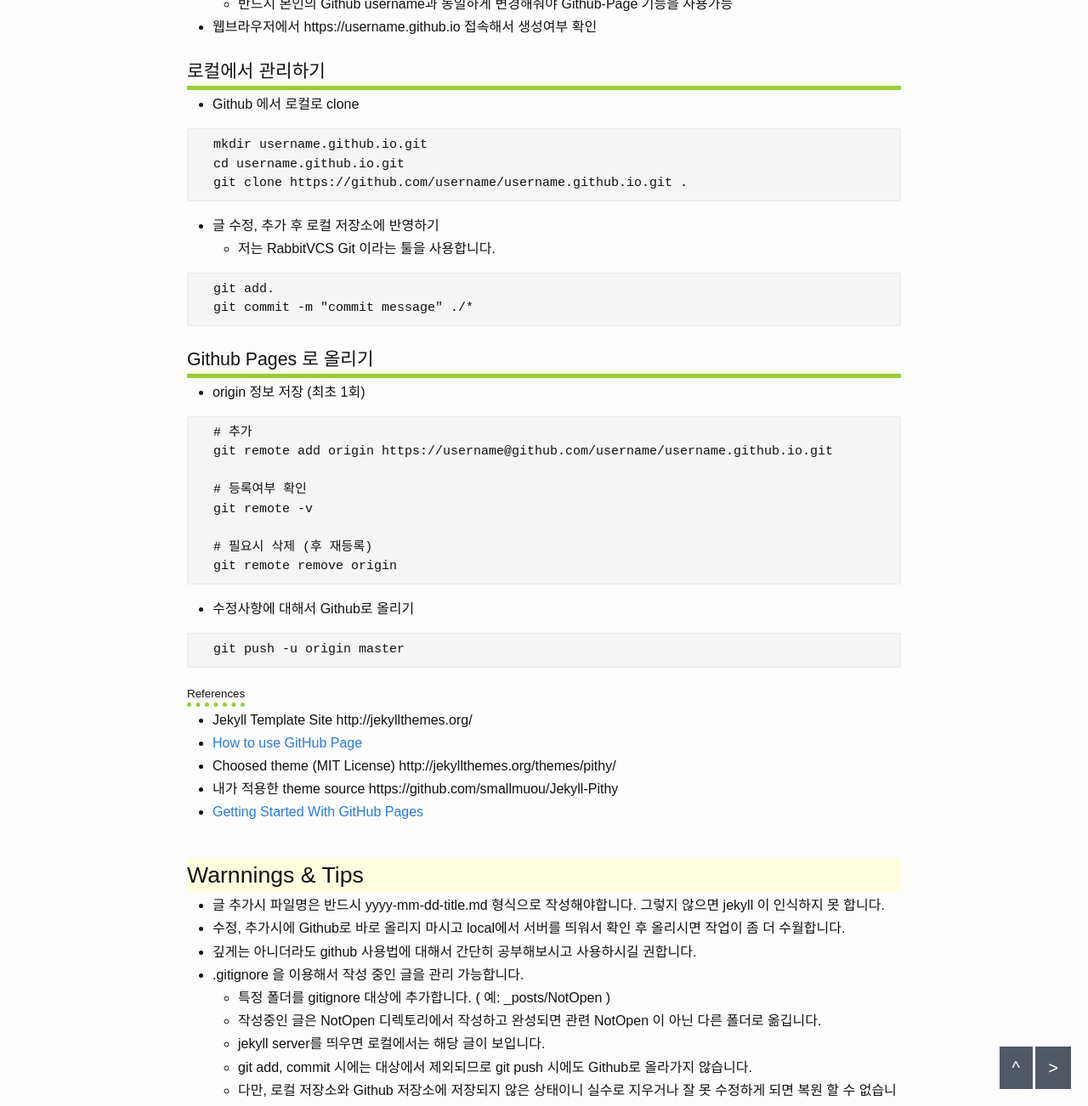
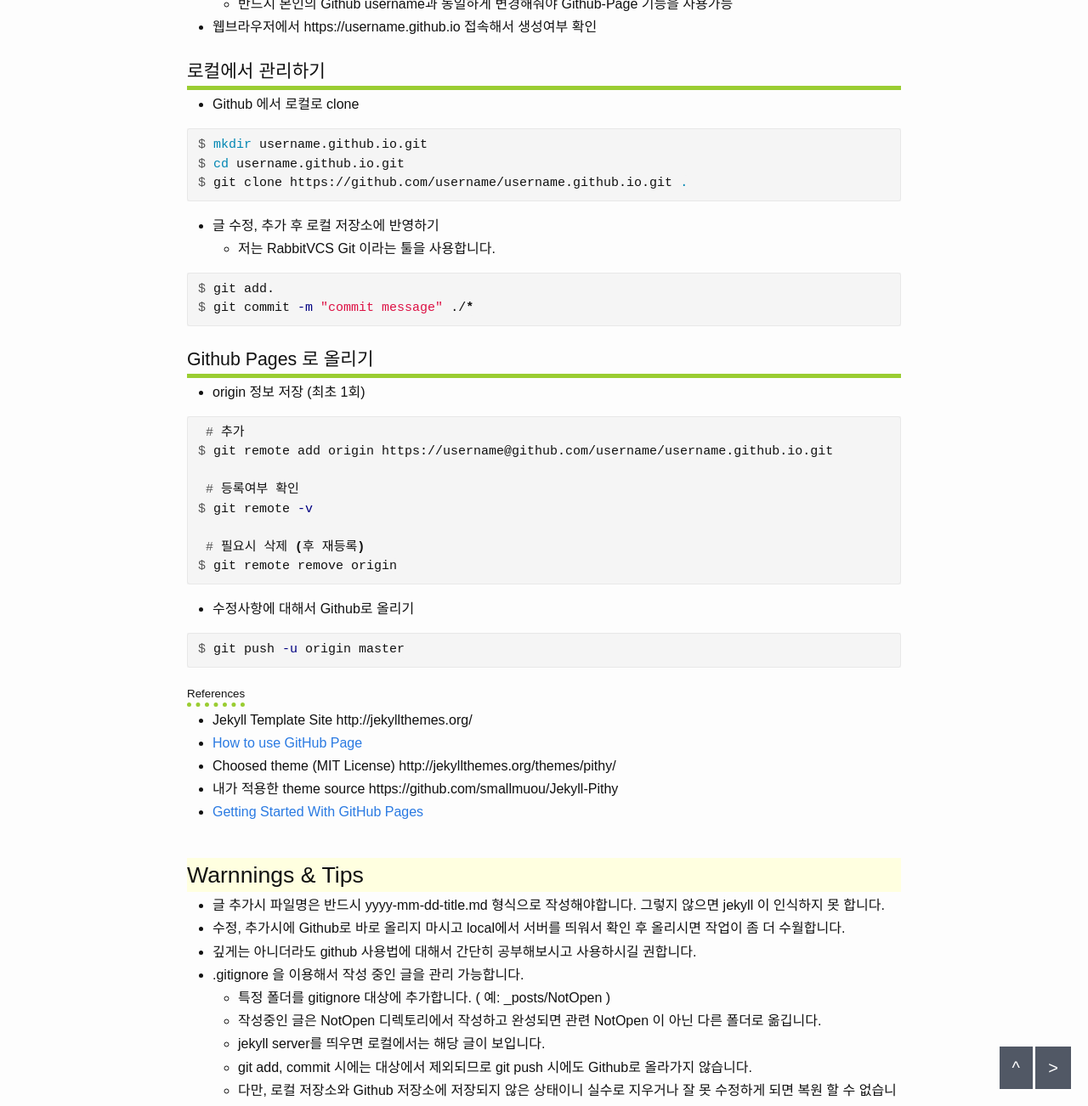
Before and after one commit to dveamer/dveamer.github.io, a Jekyll site: the page built from _posts/Hompage/2015-07-04-JekyllOnGithubPages.md, in a window 1280 px wide and 1400 px high, scrolled down 3220 px, cut to the strip 98-1400 px from the top of the window. Shown: the whole strip at 85% size. Built offline with Jekyll 4.4.1, drawn with Linux system fonts in a browser that asks for light colours; comment, search, counter and statistics services are not loaded; some of the changed text lies outside the part shown.

Commit message:
modify highlights of articles

```diff
--- a/_posts/Hompage/2015-07-04-JekyllOnGithubPages.md
+++ b/_posts/Hompage/2015-07-04-JekyllOnGithubPages.md
@@ -27,20 +27,20 @@ Github에다가 Markdown 형식의 문서를 올리면 Github가 Jekyll를 이
 # Install Jekyll 2 on Ubuntu 14.04 LTS
  * Ruby, NodeJs 설치
 
-~~~
-sudo apt-get install ruby ruby-dev make gcc nodejs
+~~~console
+$ sudo apt-get install ruby ruby-dev make gcc nodejs
 ~~~
 
  * Jekyll2 설치
 
-~~~
-sudo gem install jekyll --no-rdoc --no-ri
+~~~console
+$ sudo gem install jekyll --no-rdoc --no-ri
 ~~~
 
  * 확인
 
-~~~
-jekyll -v
+~~~console
+$ jekyll -v
 ~~~
 
 #### References
@@ -49,15 +49,15 @@ jekyll -v
 # Create a blog on local computer
  * 기본 블로그 생성
 
-~~~
-jekyll new my-awesome-site
+~~~console
+$ jekyll new my-awesome-site
 ~~~
 
  * Jekyll server 실행
 
-~~~
-cd my-awesome-site
-jekyll serve
+~~~console
+$ cd my-awesome-site
+$ jekyll serve
 ~~~
 
  * 서버기동 확인 (local computer)
@@ -98,39 +98,39 @@ jekyll serve
 
   * Github 에서 로컬로 clone
 
-~~~
-  mkdir username.github.io.git
-  cd username.github.io.git
-  git clone https://github.com/username/username.github.io.git .
+~~~console
+$ mkdir username.github.io.git
+$ cd username.github.io.git
+$ git clone https://github.com/username/username.github.io.git .
 ~~~
 
   * 글 수정, 추가 후 로컬 저장소에 반영하기
     - 저는 RabbitVCS Git 이라는 툴을 사용합니다.
 
-~~~
-  git add.
-  git commit -m "commit message" ./*
+~~~ console
+$ git add.
+$ git commit -m "commit message" ./*
 ~~~
 
 ## Github Pages 로 올리기
 
   * origin 정보 저장 (최초 1회)
 
-~~~
-  # 추가
-  git remote add origin https://username@github.com/username/username.github.io.git
+~~~console
+ # 추가
+$ git remote add origin https://username@github.com/username/username.github.io.git
 
-  # 등록여부 확인
-  git remote -v
+ # 등록여부 확인
+$ git remote -v
 
-  # 필요시 삭제 (후 재등록)
-  git remote remove origin
+ # 필요시 삭제 (후 재등록)
+$ git remote remove origin
 ~~~
 
   * 수정사항에 대해서 Github로 올리기
 
-~~~
-  git push -u origin master
+~~~console
+$ git push -u origin master
 ~~~
 
 #### References
```
Also changed, not shown: _posts/Hompage/2016-02-02-GithubPagesUseJekyll3.md (+24 -23 lines), _posts/Hompage/2016-02-04-UpgradeToJekyll3.0WithBundler.md (+14 -14 lines), _posts/InfraArchitecture/2015-04-17-HAProxyAndKeepalived.md (+23 -19 lines), _posts/Java/2015-07-08-HowToInstallJava8.md (+4 -4 lines), _posts/Java/2016-01-24-Log4j2.md (+2 -2 lines).
